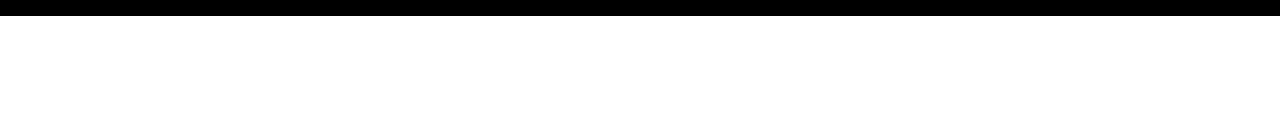
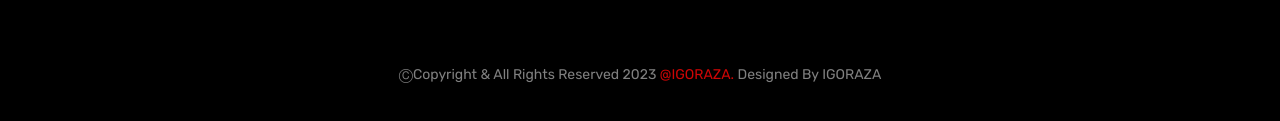
Before and after one commit to Jayaram-s-kumar/besnikshoe, a plain HTML site: page index.html in a window 1280 px wide. Shown: the part 2883-3004 px from the top of the page. Before the commit the page ends 2899 px from the top, so only its background shows below. Drawn offline with Linux system fonts and the light colour scheme.

Commit message:
added igoraza logo

```diff
--- a/index.html
+++ b/index.html
@@ -216,6 +216,11 @@
         </div>
     </div>
 
+    <div class="footer cfooter" style="margin-top: 0px;text-align: center;padding-left: 0px;">
+        <p>ⒸCopyright & All Rights Reserved 2023 <a href="https://www.igoraza.com/">@IGORAZA.</a> Designed By IGORAZA
+        </p>
+    </div>
+
 
 </body>
 
--- a/style.css
+++ b/style.css
@@ -1000,3 +1000,23 @@ input {
         font-size: 13px;
     }
 }
+
+
+.footer a{
+    text-decoration: none;
+    color: #ce0505;
+}
+
+.cfooter{
+    padding-top: 50px;
+    padding-bottom: 50px;
+    align-items: center;
+}
+
+
+@media (min-width:600px) {
+    .cfooter{
+        padding-left: 0px !important;
+        padding-right: 0px !important;
+    }
+}
```
